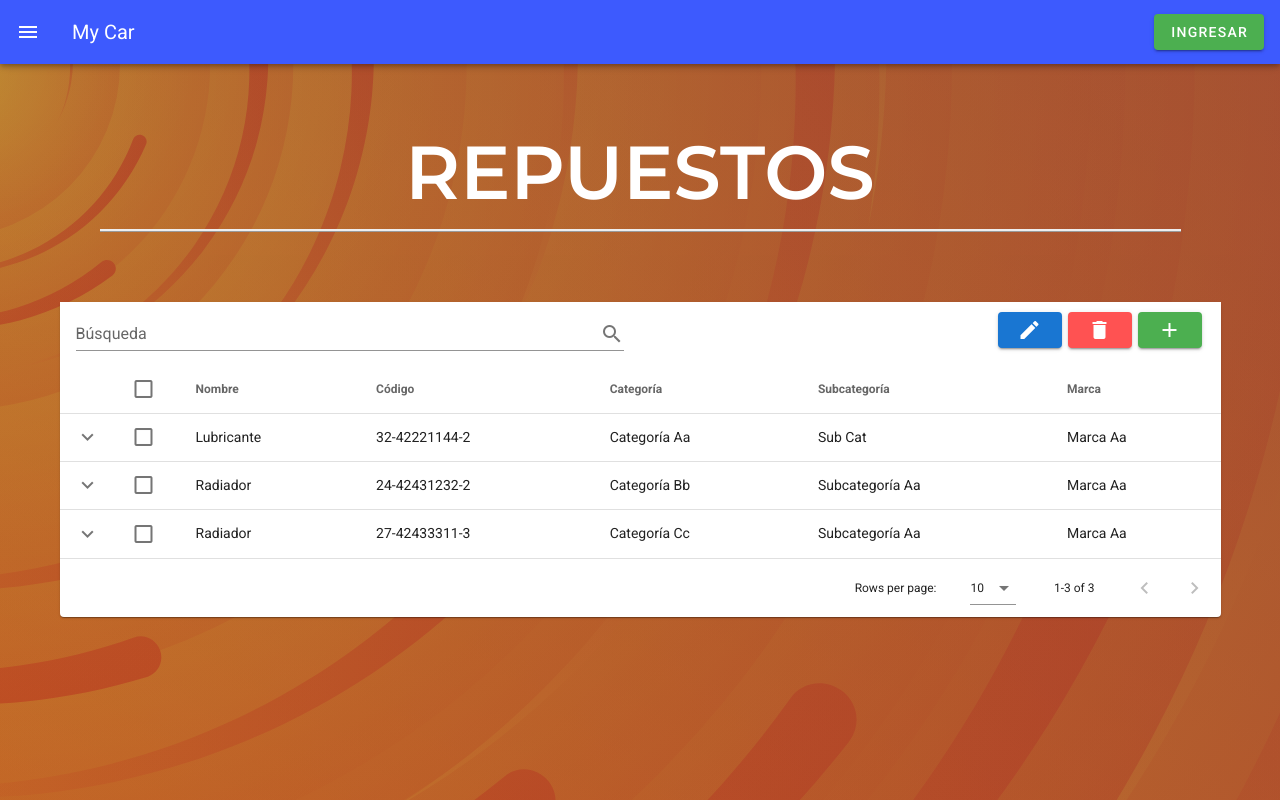
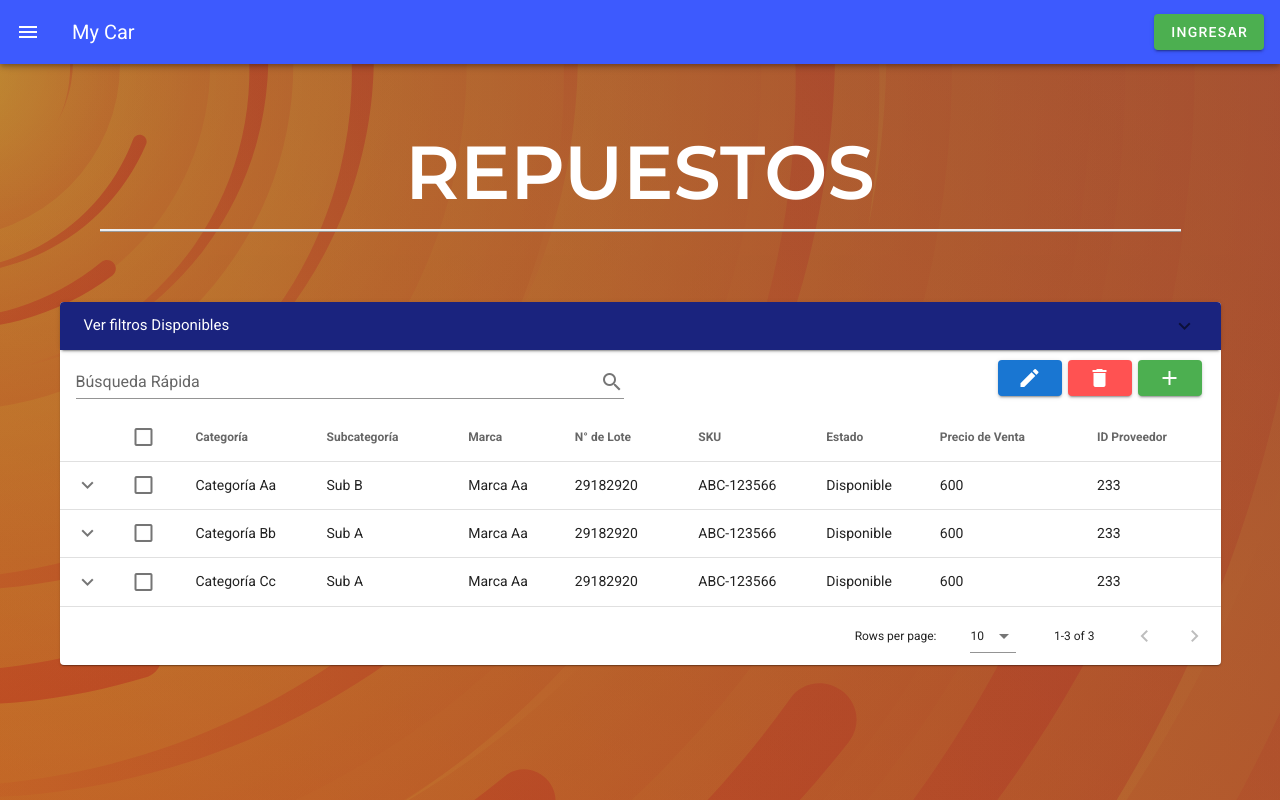
Before and after one commit to SebastianPintos/MEVN-MyCar, a Vue app in the folder client/: page /repuestos in a window 1280 px wide. Shown: the top 800 px of the page. Built offline with nearby package versions, Linux system fonts and the light colour scheme.

Commit message:
Cambiadas columnas de repuestos, agregado filtros

```diff
--- a/client/src/views/Repuestos.vue
+++ b/client/src/views/Repuestos.vue
@@ -1,11 +1,60 @@
 <template>
 <v-img src="../assets/Sun-Tornado.svg" gradient="to top right, rgba(20,20,20,.2), rgba(25,32,72,.35)" class="bkg-img">
     <v-container>
+
         <h1 class="titulo">REPUESTOS</h1>
+
+        <!--Filtros-->
+        <template>
+            <v-expansion-panels>
+                <v-expansion-panel>
+                    <v-expansion-panel-header class="indigo darken-4 white--text">
+                        Ver filtros Disponibles
+                    </v-expansion-panel-header>
+                    <v-expansion-panel-content>
+                        <v-container>
+                            <h2>Filtros</h2>
+                            <v-row>
+                                <v-col cols="12" sm="6" md="3">
+                                    <v-select v-model="editedItem.categoría" :items="['Categoría Aa','Categoría Bb', 'Categoría Cc', 'Categoría Dd']" label="Categoría"></v-select>
+                                </v-col>
+                                <v-col cols="12" sm="6" md="3">
+                                    <v-select v-model="editedItem.sub" :items="['Sub A','Sub B', 'Sub C', 'Sub D']" label="Subcategoría"></v-select>
+                                </v-col>
+                                <v-col cols="12" sm="6" md="3">
+                                    <v-select v-model="editedItem.marca" :items="['Marca Aa','Marca Bb', 'Marca Cc', 'Marca Dd']" label="Marca"></v-select>
+                                </v-col>
+                                <v-col cols="12" sm="4" md="3">
+                                    <v-text-field v-model="editedItem.nroLote" label="N° de Lote"></v-text-field>
+                                </v-col>
+                                <v-col cols="12" sm="4" md="3">
+                                    <v-text-field v-model="editedItem.sku" label="SKU"></v-text-field>
+                                </v-col>
+                                <v-col cols="12" sm="4" md="3">
+                                    <v-text-field v-model="editedItem.estado" label="Estado"></v-text-field>
+                                </v-col>
+                                <v-col cols="12" sm="4" md="3">
+                                    <v-text-field v-model="editedItem.precioVenta" label="Precio de Venta"></v-text-field>
+                                </v-col>
+                                <v-col cols="12" sm="4" md="3">
+                                    <v-text-field v-model="editedItem.idProveedor" label="ID Proveedor"></v-text-field>
+                                </v-col>
+                                <v-col cols="12" sm="6" md="6">
+                                    <v-btn class="success">Aplicar Filtros</v-btn>
+                                    <v-btn class="warning">Reiniciar Filtros</v-btn>
+                                </v-col>
+                            </v-row>
+                        </v-container>
+                    </v-expansion-panel-content>
+                </v-expansion-panel>
+            </v-expansion-panels>
+        </template>
+
+        <!-- Tabla -->
         <v-data-table v-model="selected" show-select :headers="headers" :items="repuestos" :search="search" item-key="codigo" sort-by="nombre" class="elevation-1" :single-expand="singleExpand" :expanded.sync="expanded" show-expand>
             <template v-slot:top>
                 <v-toolbar flat>
-                    <v-text-field v-model="search" append-icon="mdi-magnify" label="Búsqueda" single-line hide-details></v-text-field>
+                    <v-text-field v-model="search" append-icon="mdi-magnify" label="Búsqueda Rápida" single-line hide-details></v-text-field>
 
                     <v-divider class="mx-4" dark vertical></v-divider>
                     <v-spacer></v-spacer>
@@ -34,28 +83,40 @@
                                 <v-card-text>
                                     <v-container>
                                         <v-row>
-                                            <v-col cols="12" sm="6" md="4">
-                                                <v-text-field :rules="reglaNombre" v-model="editedItem.nombre" label="Nombre"></v-text-field>
+                                            <v-col cols="12" sm="12" md="12">
+                                                <v-select v-model="editedItem.categoría" :items="['Categoría Aa','Categoría Bb', 'Categoría Cc', 'Categoría Dd']" label="Categoría" required></v-select>
                                             </v-col>
 
-                                            <v-col cols="12" sm="6" md="4">
-                                                <v-text-field :rules="reglaCUIT" v-model="editedItem.codigo" label="Código"></v-text-field>
+                                            <v-col cols="12" sm="12" md="12">
+                                                <v-select v-model="editedItem.sub" :items="['Sub A','Sub B', 'Sub C', 'Sub D']" label="Subcategoría"></v-select>
                                             </v-col>
 
-                                            <v-flex xs12 sm6>
-                                                <v-select v-model="editedItem.categoría" :rules="reglaNombre" :items="['Categoría Aa','Categoría Bb', 'Categoría Cc', 'Categoría Dd']" label="Categoría" required></v-select>
-                                            </v-flex>
+                                            <v-col cols="12" sm="12" md="12">
+                                                <v-select v-model="editedItem.marca" :items="['Marca Aa','Marca Bb', 'Marca Cc', 'Marca Dd']" label="Marca" required></v-select>
+                                            </v-col>
 
-                                            <v-flex xs12 sm6>
-                                                <v-select v-model="editedItem.sub" :rules="reglaNombre" :items="['SubCategoría Aa','SubCategoría Bb', 'SubCategoría Cc', 'SubCategoría Dd']" label="Subcategoría" required></v-select>
-                                            </v-flex>
+                                            <v-col cols="12" sm="6" md="6">
+                                                <v-text-field v-model="editedItem.nroLote" label="N° de Lote"></v-text-field>
+                                            </v-col>
 
-                                            <v-flex xs12 sm6>
-                                                <v-select v-model="editedItem.marca" :rules="reglaNombre" :items="['Marca Aa','Marca Bb', 'Marca Cc', 'Marca Dd']" label="Marca" required></v-select>
-                                            </v-flex>
+                                            <v-col cols="12" sm="06" md="6">
+                                                <v-text-field :rules="reglaSKU" v-model="editedItem.sku" label="SKU"></v-text-field>
+                                            </v-col>
 
-                                            <v-col cols="12" sm="6" md="4">
-                                                <v-textarea :rules="reglaNombre" v-model="editedItem.descripción" label="Descripción"></v-textarea>
+                                            <v-col cols="12" sm="6" md="6">
+                                                <v-text-field v-model="editedItem.estado" label="Estado"></v-text-field>
+                                            </v-col>
+
+                                            <v-col cols="12" sm="6" md="6">
+                                                <v-text-field v-model="editedItem.precioVenta" label="Precio de Venta"></v-text-field>
+                                            </v-col>
+
+                                            <v-col cols="12" sm="6" md="6">
+                                                <v-text-field v-model="editedItem.idProveedor" label="ID Proveedor"></v-text-field>
+                                            </v-col>
+
+                                            <v-col cols="12" sm="12" md="12">
+                                                <v-textarea v-model="editedItem.descripción" label="Descripción"></v-textarea>
                                             </v-col>
 
                                         </v-row>
@@ -135,18 +196,10 @@ export default {
         dialog: false,
         dialogDelete: false,
         headers: [{
-                text: 'Nombre',
-                value: 'nombre',
+                text: 'Categoría',
+                value: 'categoría',
                 align: 'start',
                 sortable: false,
-            },
-            {
-                text: 'Código',
-                value: 'codigo'
-            },
-            {
-                text: 'Categoría',
-                value: 'categoría'
             },
             {
                 text: 'Subcategoría',
@@ -156,45 +209,36 @@ export default {
                 text: 'Marca',
                 value: 'marca'
             },
+            {
+                text: 'N° de Lote',
+                value: 'nroLote'
+            },
+            {
+                text: 'SKU',
+                value: 'sku'
+            },
 
+            {
+                text: 'Estado',
+                value: 'estado'
+            },
+            {
+                text: 'Precio de Venta',
+                value: 'precioVenta'
+            },
+            {
+                text: 'ID Proveedor',
+                value: 'idProveedor'
+            },
         ],
 
         repuestos: [],
 
-        reglaNombre: [
-            value => !!value || 'Requerido.',
-            value => (value || '').length <= 50 || 'Máximo 50 caracteres',
-            value => {
-                const pattern = /^[A-Z ÑÁÉÍÓÚ a-z ñáéíóú]{3,}(\s{1}[A-Z ÑÁÉÍÓÚ]{0,}[0-9]{0,}){0,}$/
-                return pattern.test(value) || 'Nombre inválido'
-            },
-        ],
-        reglaTelefono: [
-            value => !!value || 'Requerido.',
-            value => {
-                const pattern = /^11\d{8}$/
-                return pattern.test(value) || 'Sólo se permiten números del formato 11xxxxxxxx!'
-            },
-        ],
-        reglaDNI: [
-            value => !!value || 'Requerido.',
-            value => {
-                const pattern = /^\d{8}$/
-                return pattern.test(value) || 'Sólo se permiten números de 8 caracteres!'
-            },
-        ],
-        reglaCUIT: [
-            value => !!value || 'Requerido.',
-            value => {
-                const pattern = /^\d{2}-\d{8}-\d{1}$/
-                return pattern.test(value) || 'Formato requerido: XX-XXXXXXXX-X'
-            },
-        ],
-        reglaEmail: [
+        reglaSKU: [
             value => !!value || 'Requerido.',
             value => (value || '').length <= 35 || 'Máximo 35 caracteres',
             value => {
-                const pattern = /^(([^<>()[\]\\.,;:\s@"]+(\.[^<>()[\]\\.,;:\s@"]+)*)|(".+"))@((\[[0-9]{1,3}\.[0-9]{1,3}\.[0-9]{1,3}\.[0-9]{1,3}])|(([a-zA-Z\-0-9]+\.)+[a-zA-Z]{2,}))$/
+                const pattern = /^[0-9 A-Z]{1}[0-9 A-Z -]{9,34}$/
                 return pattern.test(value) || 'Email inválido'
             },
         ],
@@ -211,7 +255,12 @@ export default {
             codigo: '',
             sub: '',
             marca: '',
+            nroLote: '',
             descripción: '',
+            sku: '',
+            estado: '',
+            precioVenta: '',
+            idProveedor: '',
         },
         defaultItem: {
             categoría: '',
@@ -219,7 +268,12 @@ export default {
             codigo: '',
             sub: '',
             marca: '',
+            nroLote: '',
             descripción: '',
+            sku: '',
+            estado: '',
+            precioVenta: '',
+            idProveedor: '',
         },
     }),
 
@@ -248,25 +302,40 @@ export default {
                     categoría: 'Categoría Aa',
                     nombre: 'Lubricante',
                     codigo: '32-42221144-2',
-                    sub: 'Sub Cat',
+                    sub: 'Sub B',
                     marca: 'Marca Aa',
                     descripción: 'Este producto ....',
+                    nroLote: '29182920',
+                    sku: 'ABC-123566',
+                    estado: 'Disponible',
+                    precioVenta: '600',
+                    idProveedor: '233',
                 },
                 {
                     categoría: 'Categoría Bb',
                     nombre: 'Radiador',
                     codigo: '24-42431232-2',
-                    sub: 'Subcategoría Aa',
+                    sub: 'Sub A',
                     marca: 'Marca Aa',
                     descripción: 'El Radiador ... posee ..',
+                    nroLote: '29182920',
+                    sku: 'ABC-123566',
+                    estado: 'Disponible',
+                    precioVenta: '600',
+                    idProveedor: '233',
                 },
                 {
                     categoría: 'Categoría Cc',
                     nombre: 'Radiador',
                     codigo: '27-42433311-3',
-                    sub: 'Subcategoría Aa',
+                    sub: 'Sub A',
                     marca: 'Marca Aa',
                     descripción: 'Descripción Detallada sasakjfdklsjfksdjfksljdflskjdf',
+                    nroLote: '29182920',
+                    sku: 'ABC-123566',
+                    estado: 'Disponible',
+                    precioVenta: '600',
+                    idProveedor: '233',
                 },
             ]
         },
@@ -349,10 +418,12 @@ export default {
     margin-left: 3px;
     margin-right: 3px;
 }
-.mb-3{
+
+.mb-3 {
     margin-left: 5%;
 }
-h3{
+
+h3 {
     padding-top: 1%;
 }
 </style>
```
